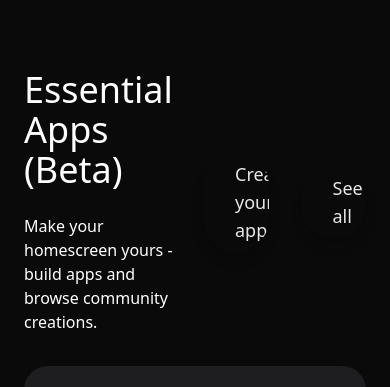
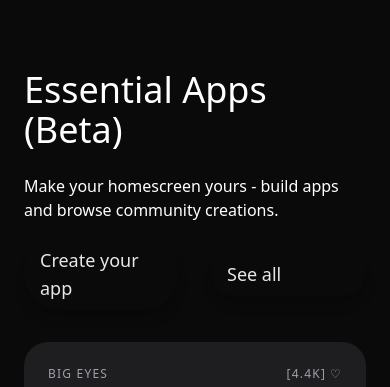
Before and after one commit to Shefkay/neko, a React (Vite) app: page / in a window 390 px wide. Shown: the part 730-1117 px from the top of the page. Built offline with nearby package versions, Linux system fonts and the light colour scheme.

Commit message:
fix: adjust Button full size padding and update LandingPage grid layout for responsiveness

```diff
--- a/src/components/common/Button.jsx
+++ b/src/components/common/Button.jsx
@@ -5,7 +5,7 @@ function Button({ className = "", size = "default", color = "primary", children
     sm: "px-4 py-2 text-sm",
     default: "px-6 py-2 text-base",
     lg: "px-8 py-2 text-lg",
-    full: "flex-1 px-8 py-2 text-lg text-left",
+    full: "flex-1 px-4 py-2 text-lg text-left",
   };
 
   const classes = `${baseClass} ${sizeClasses[size] || ""} ${className}`.trim();
--- a/src/pages/LandingPage.jsx
+++ b/src/pages/LandingPage.jsx
@@ -60,7 +60,7 @@ function LandingPage() {
 
         {/* Essential */}
         <div className="py-32">
-          <div className="grid grid-cols-2 gap-4 mb-8">
+          <div className="grid lg:grid-cols-2 gap-4 mb-8">
             <div>
               <h2 className="text-4xl mb-6">Essential Apps (Beta)</h2>
               <p>Make your homescreen yours - build apps and browse community creations.</p>
```
